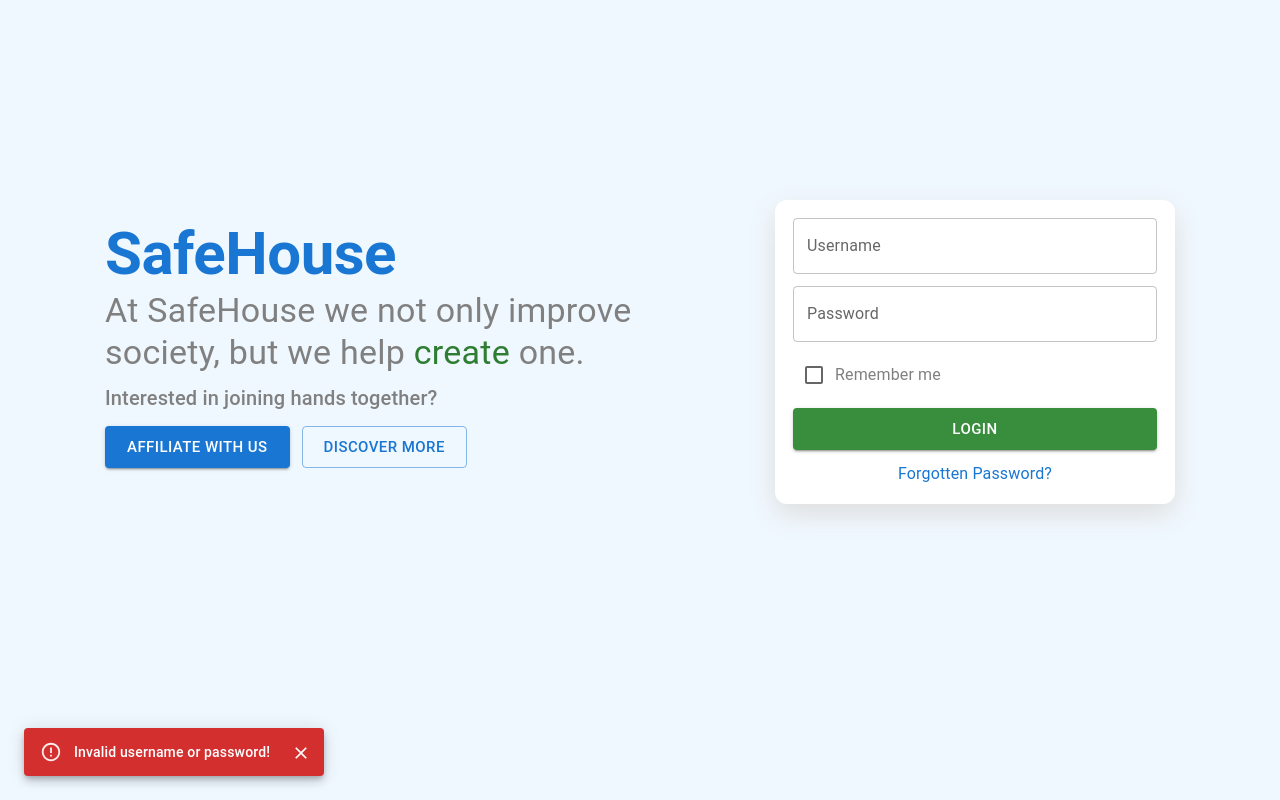
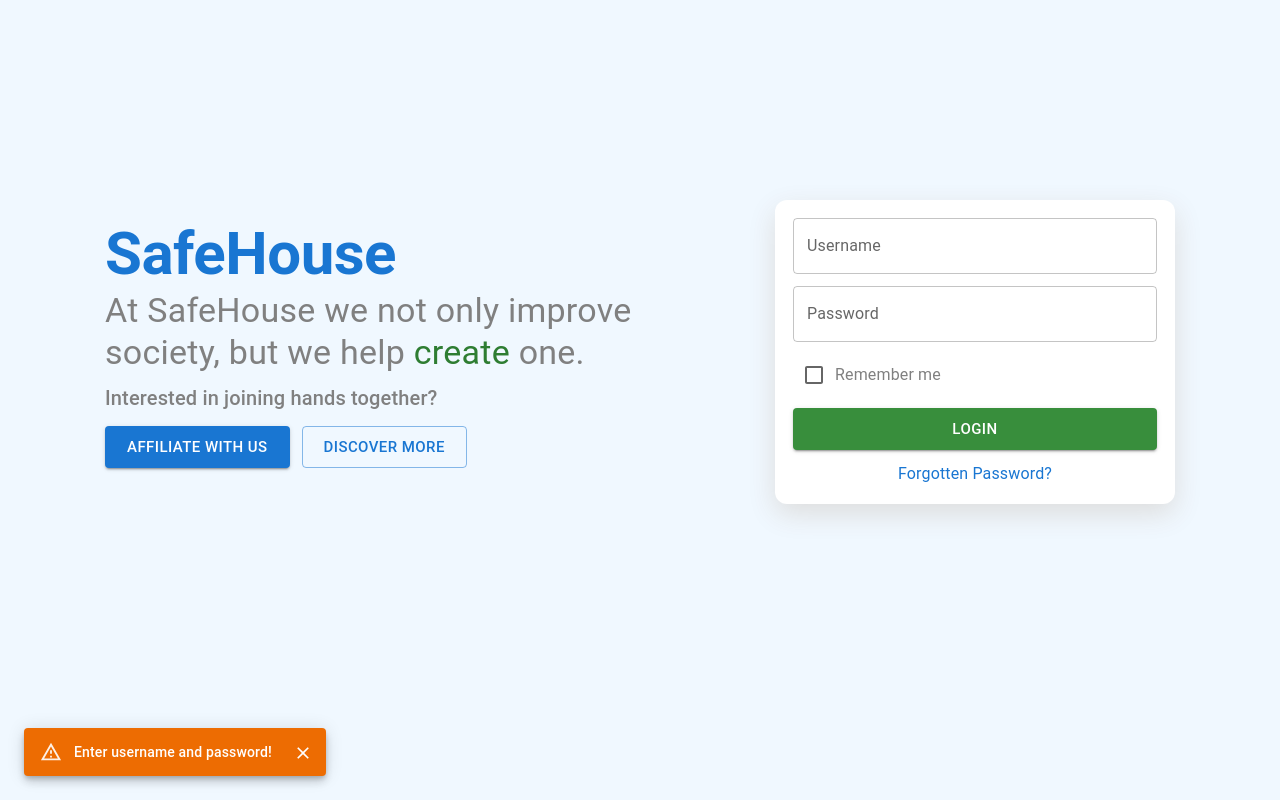
Before and after one commit to Ezzu99/safehouse-frontend, a Next.js app: page / in a window 1280 px wide. Both pictures are taken after a click on the button "LOGIN". Built offline with nearby package versions, Linux system fonts and the light colour scheme.

Commit message:
underline set to none on hover to affiliate button

```diff
--- a/pages/index.js
+++ b/pages/index.js
@@ -14,7 +14,7 @@ const Index = () => {
           <Typography variant='h4' sx={{ color: 'gray' }}>At SafeHouse we not only improve society, but we help <Typography variant='body' color={green[800]} >create</Typography> one.</Typography>
           <Typography variant='h6' sx={{ marginTop: '8px', color: 'gray' }}>Interested in joining hands together?</Typography>
           <Box sx={{ display: 'flex', flexDirection: 'row', gap: '12px' }}>
-            <Link href='/AffiliationForm/NGO'><Button size='large' variant="contained" sx={{ marginTop: '12px' }}>Affiliate with us</Button></Link>
+            <Link href='/AffiliationForm/NGO' underline='none'><Button size='large' variant="contained" sx={{ marginTop: '12px' }}>Affiliate with us</Button></Link>
             <Link href='/' underline='none'><Button size='large' variant="outlined" sx={{ marginTop: '12px' }}>Discover More</Button></Link>
           </Box>
         </Box>
--- a/src/components/LoginForm.js
+++ b/src/components/LoginForm.js
@@ -23,21 +23,26 @@ const LoginForm = () => {
     const [username, setUsername] = React.useState('');
     const [password, setPassword] = React.useState('');
     const [selected, setSelected] = React.useState(false);
-    const [openSnack, setOpenSnack] = React.useState(false);
+    const [openErrorSnack, setOpenErrorSnack] = React.useState(false);
+    const [openAlertSnack, setOpenAlertSnack] = React.useState(false);
 
     const handleClose = (event, reason) => {
         if (reason === 'clickaway') {
             return;
         }
 
-        setOpenSnack(false);
+        setOpenErrorSnack(false);
+        setOpenAlertSnack(false);
     };
 
     const submitLogin = () => {
         console.log(username, password);
 
         if (username == '' | password == '') {
-            setOpenSnack(true);
+            setOpenAlertSnack(true);
+        }
+        else {
+            setOpenErrorSnack(true);
         }
     }
 
@@ -53,9 +58,14 @@ const LoginForm = () => {
                 <ColorButton size='large' variant='contained' onClick={submitLogin}>Login</ColorButton>
                 <Typography color='primary' align='center'><Link href='/' underline='hover'>Forgotten Password?</Link></Typography>
             </Box>
-            <Snackbar open={openSnack} autoHideDuration={6000} onClose={handleClose}>
+            <Snackbar open={openErrorSnack} autoHideDuration={6000} onClose={handleClose}>
                 <Alert onClose={handleClose} severity="error" sx={{ width: '100%' }}>
                 Invalid username or password!
+                </Alert>
+            </Snackbar>
+            <Snackbar open={openAlertSnack} autoHideDuration={6000} onClose={handleClose}>
+                <Alert onClose={handleClose} severity="warning" sx={{ width: '100%' }}>
+                Enter username and password!
                 </Alert>
             </Snackbar>
         </Box>
```
